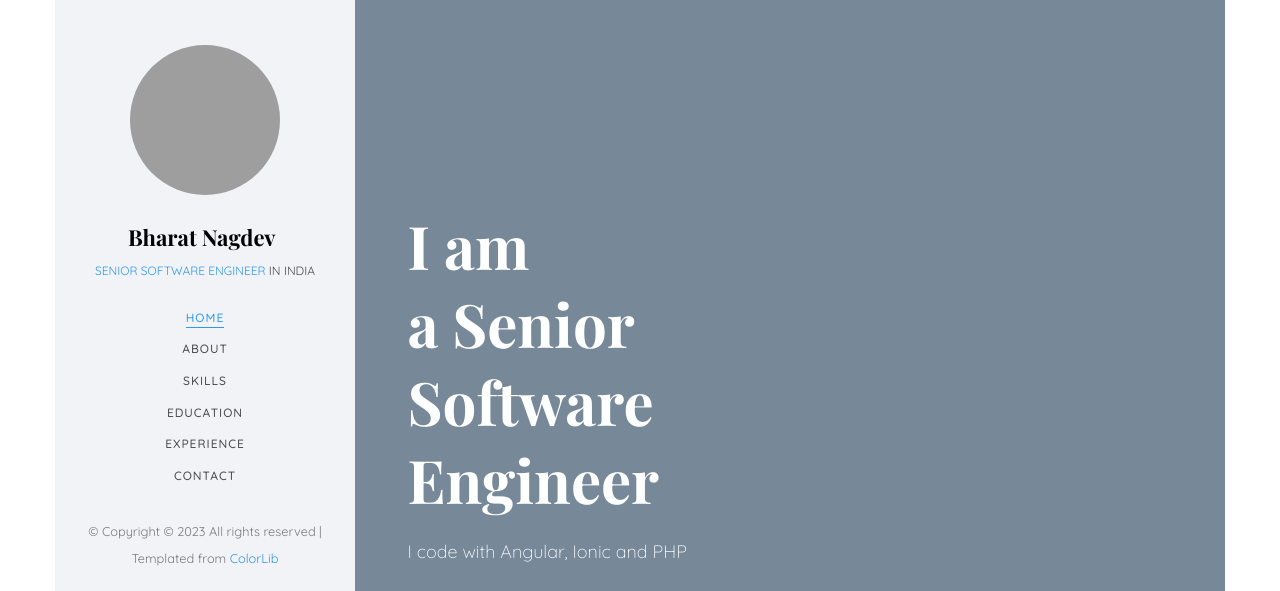
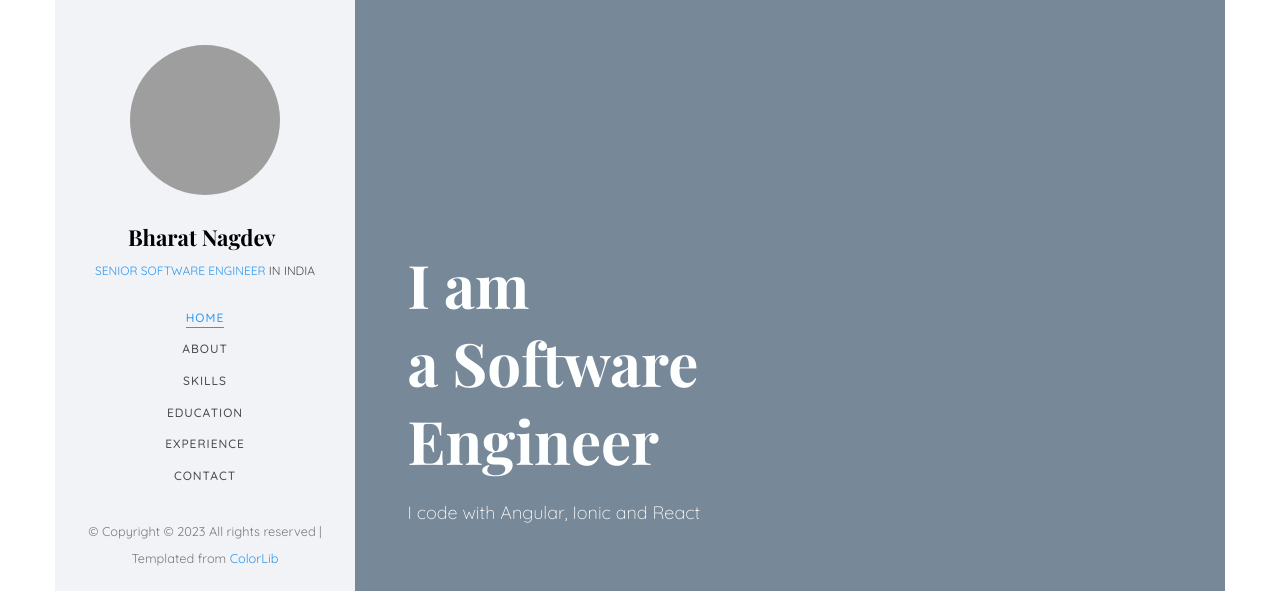
Before and after one commit to bharatnagdev/bharatnagdev.github.io, a plain HTML site: page index.html in a window 1280 px wide. Shown: the top 591 px of the page. Drawn offline with nearby package versions, Linux system fonts and the light colour scheme; grey boxes are pictures that could not be loaded; files whose address does not match are found by name; a web font is replaced by a local one.

Commit message:
Update index.html

```diff
--- a/index.html
+++ b/index.html
@@ -129,8 +129,8 @@
 											class="col-md-6 col-md-offset-3 col-md-pull-3 col-sm-12 col-xs-12 js-fullheight slider-text">
 											<div class="slider-text-inner">
 												<div class="desc">
-													<h1 style="color: white;">I am <br>a Senior Software Engineer</h1>
-													<h2 style="color: white;">I code with Angular, Ionic and PHP</h2>
+													<h1 style="color: white;">I am <br>a Software Engineer</h1>
+													<h2 style="color: white;">I code with Angular, Ionic and React</h2>
 													<!-- <p><a class="btn btn-primary btn-learn">View Portfolio <i
 																class="icon-briefcase3"></i></a></p> -->
 												</div>
```
